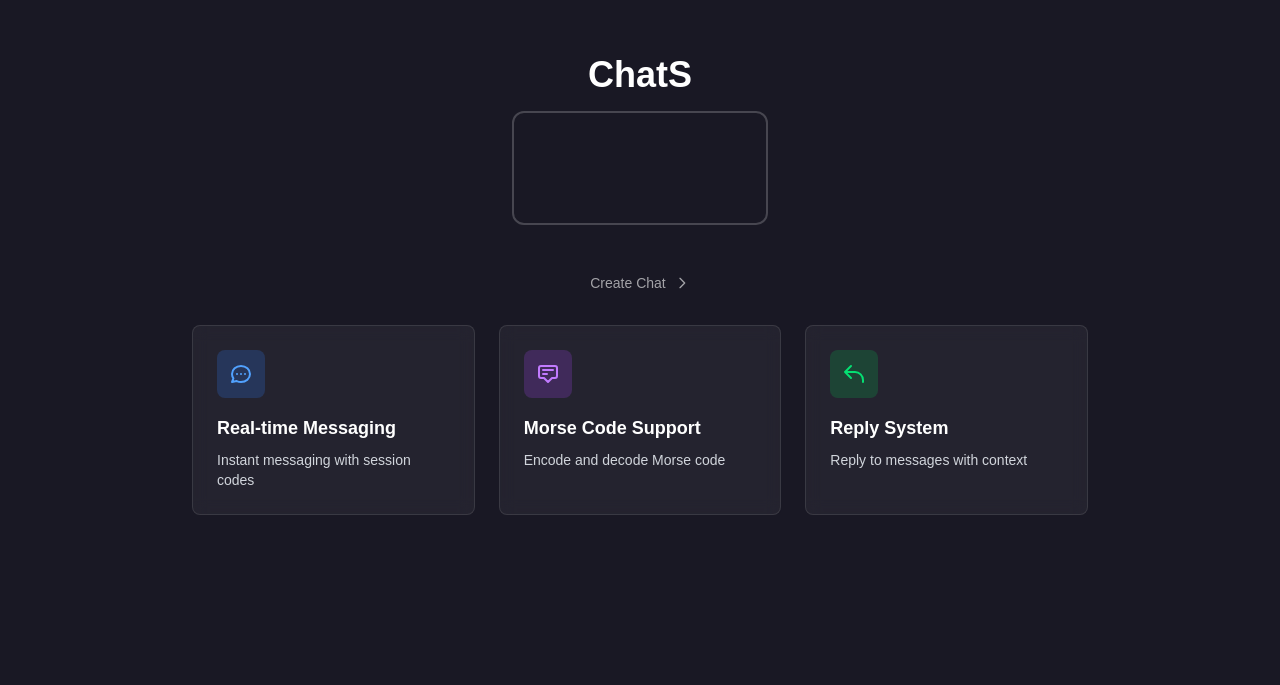
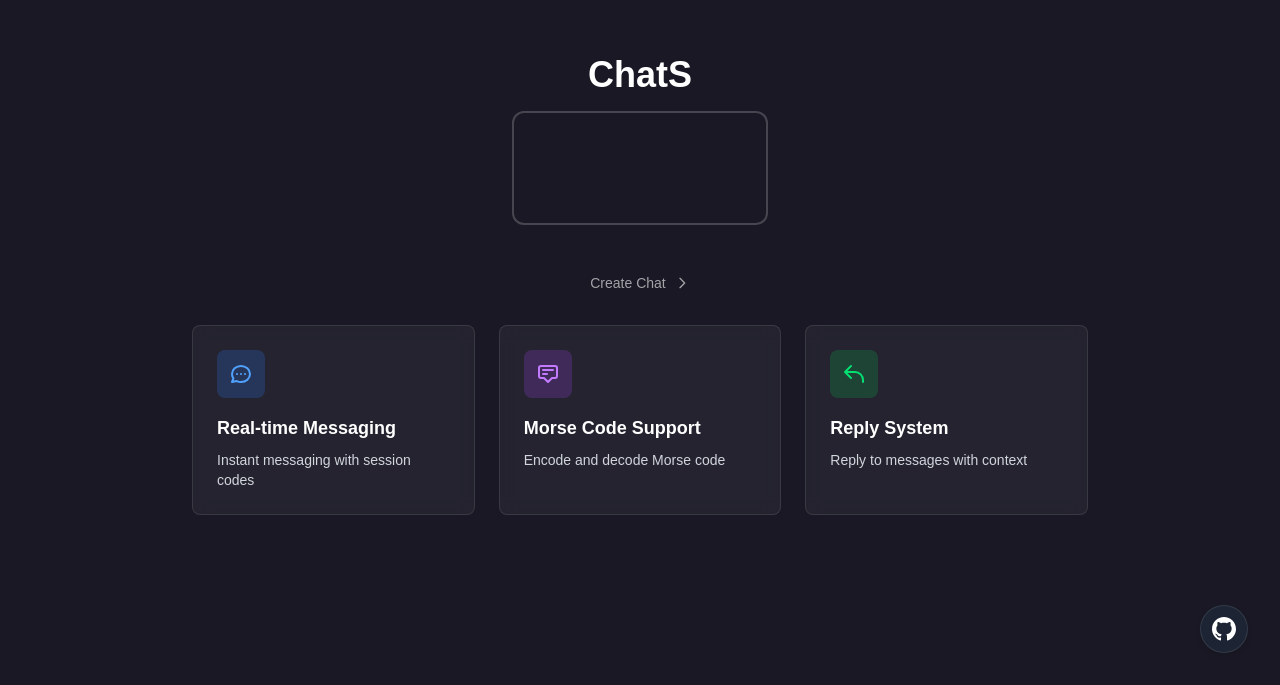
Before and after one commit to GamerC0der/morsesignalchat, a Next.js app: page / in a window 1280 px wide. Shown: the part 115-800 px from the top of the page. Built offline with nearby package versions, Linux system fonts and the light colour scheme.

Commit message:
Github Link

```diff
--- /dev/null
+++ b/src/app/GitHubButton.tsx
@@ -0,0 +1,84 @@
+'use client';
+
+import { useState, useEffect, useRef } from "react";
+import Modal from "../components/Modal";
+
+interface GitHubButtonProps {
+  sessionCode?: string;
+}
+
+export default function GitHubButton({ sessionCode }: GitHubButtonProps) {
+  const [isModalOpen, setIsModalOpen] = useState(false);
+  const timeoutRef = useRef<NodeJS.Timeout | null>(null);
+
+  // Auto-hide modal after 10 seconds
+  useEffect(() => {
+    if (isModalOpen) {
+      timeoutRef.current = setTimeout(() => {
+        setIsModalOpen(false);
+      }, 10000); // 10 seconds
+    } else {
+      if (timeoutRef.current) {
+        clearTimeout(timeoutRef.current);
+        timeoutRef.current = null;
+      }
+    }
+
+    // Cleanup timeout on unmount
+    return () => {
+      if (timeoutRef.current) {
+        clearTimeout(timeoutRef.current);
+      }
+    };
+  }, [isModalOpen]);
+
+  const handleGitHubClick = () => {
+    setIsModalOpen(true);
+  };
+
+  const handleConfirm = () => {
+    setIsModalOpen(false);
+    window.open('https://github.com/gamerc0der/morsesignalchat', '_blank', 'noopener,noreferrer');
+  };
+
+  const handleCancel = () => {
+    setIsModalOpen(false);
+  };
+
+  // Only show GitHub button when no session exists
+  if (sessionCode) {
+    return null;
+  }
+
+  return (
+    <>
+      {/* GitHub Icon - Fixed at bottom right */}
+      <div className="fixed bottom-8 right-8 z-50">
+        <button
+          onClick={handleGitHubClick}
+          className="flex items-center justify-center w-12 h-12 bg-gray-800/80 hover:bg-gray-700/90 backdrop-blur-sm border border-white/10 hover:border-white/20 rounded-full text-white hover:text-gray-200 transition-all duration-200 hover:scale-105 shadow-md hover:shadow-lg focus:outline-none focus:ring-2 focus:ring-white/50"
+          aria-label="View source code on GitHub"
+        >
+          <svg
+            className="w-6 h-6"
+            fill="currentColor"
+            viewBox="0 0 24 24"
+            xmlns="http://www.w3.org/2000/svg"
+          >
+            <path d="M12 0c-6.626 0-12 5.373-12 12 0 5.302 3.438 9.8 8.207 11.387.599.111.793-.261.793-.577v-2.234c-3.338.726-4.033-1.416-4.033-1.416-.546-1.387-1.333-1.756-1.333-1.756-1.089-.745.083-.729.083-.729 1.205.084 1.839 1.237 1.839 1.237 1.07 1.834 2.807 1.304 3.492.997.107-.775.418-1.305.762-1.604-2.665-.305-5.467-1.334-5.467-5.931 0-1.311.469-2.381 1.236-3.221-.124-.303-.535-1.524.117-3.176 0 0 1.008-.322 3.301 1.23.957-.266 1.983-.399 3.003-.404 1.02.005 2.047.138 3.006.404 2.291-1.552 3.297-1.23 3.297-1.23.653 1.653.242 2.874.118 3.176.77.84 1.235 1.911 1.235 3.221 0 4.609-2.807 5.624-5.479 5.921.43.372.823 1.102.823 2.222v3.293c0 .319.192.694.801.576 4.765-1.589 8.199-6.086 8.199-11.386 0-6.627-5.373-12-12-12z"/>
+          </svg>
+        </button>
+      </div>
+
+      <Modal
+        isOpen={isModalOpen}
+        title="Visit GitHub Repository"
+        description="You are about to navigate to the Morse Signal Chat source code repository on GitHub. This will open in a new tab."
+        confirmText="Open GitHub"
+        confirmVariant="primary"
+        onCancel={handleCancel}
+        onConfirm={handleConfirm}
+      />
+    </>
+  );
+}
--- a/src/app/page.tsx
+++ b/src/app/page.tsx
@@ -2,6 +2,7 @@
 
 import { Suspense, useState } from 'react';
 import Chat from '../components/Chat';
+import GitHubButton from './GitHubButton';
 
 export default function Page() {
   const [sessionCode, setSessionCode] = useState('');
@@ -44,7 +45,8 @@
           </svg>
         </button>
 
-        {/* Features Section */}
+        {/* Features Section - Hidden when session exists */}
+        {!sessionCode && (
           <div className="max-w-4xl">
             <div className="grid grid-cols-1 md:grid-cols-3 gap-6">
               <div className="bg-white/5 backdrop-blur-sm border border-white/10 rounded-lg p-6 hover:bg-white/10 transition-colors duration-200">
@@ -78,7 +80,10 @@
               </div>
             </div>
           </div>
+        )}
       </div>
+
+      <GitHubButton sessionCode={sessionCode} />
     </div>
   );
 }
--- a/src/components/Chat.tsx
+++ b/src/components/Chat.tsx
@@ -641,6 +641,7 @@
                 <input
                   type="text"
                   value={currentMessage}
+                  maxLength={200}
                   onChange={(e) => {
                     const value = e.target.value;
                     setCurrentMessage(value);
```
Lines whose indentation alone changed are shown as unchanged.
